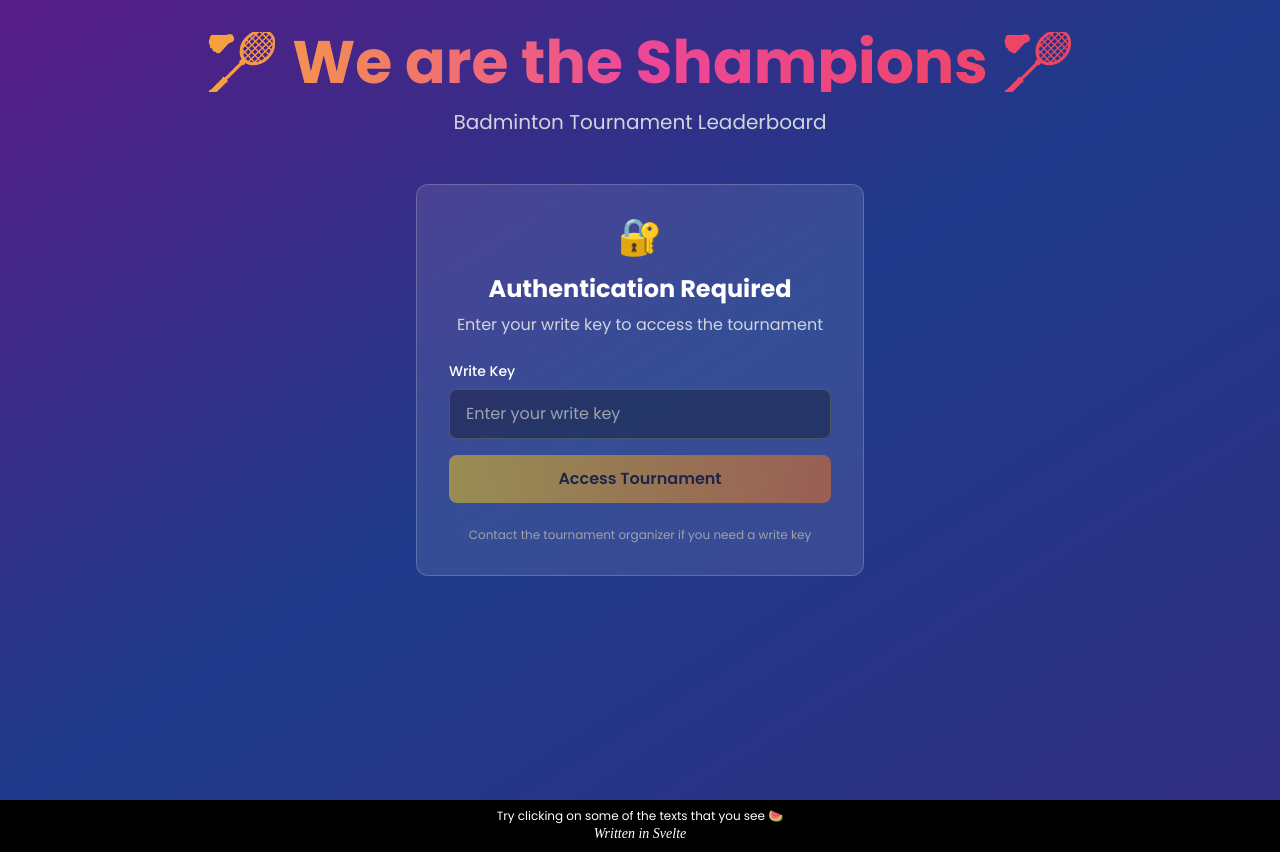
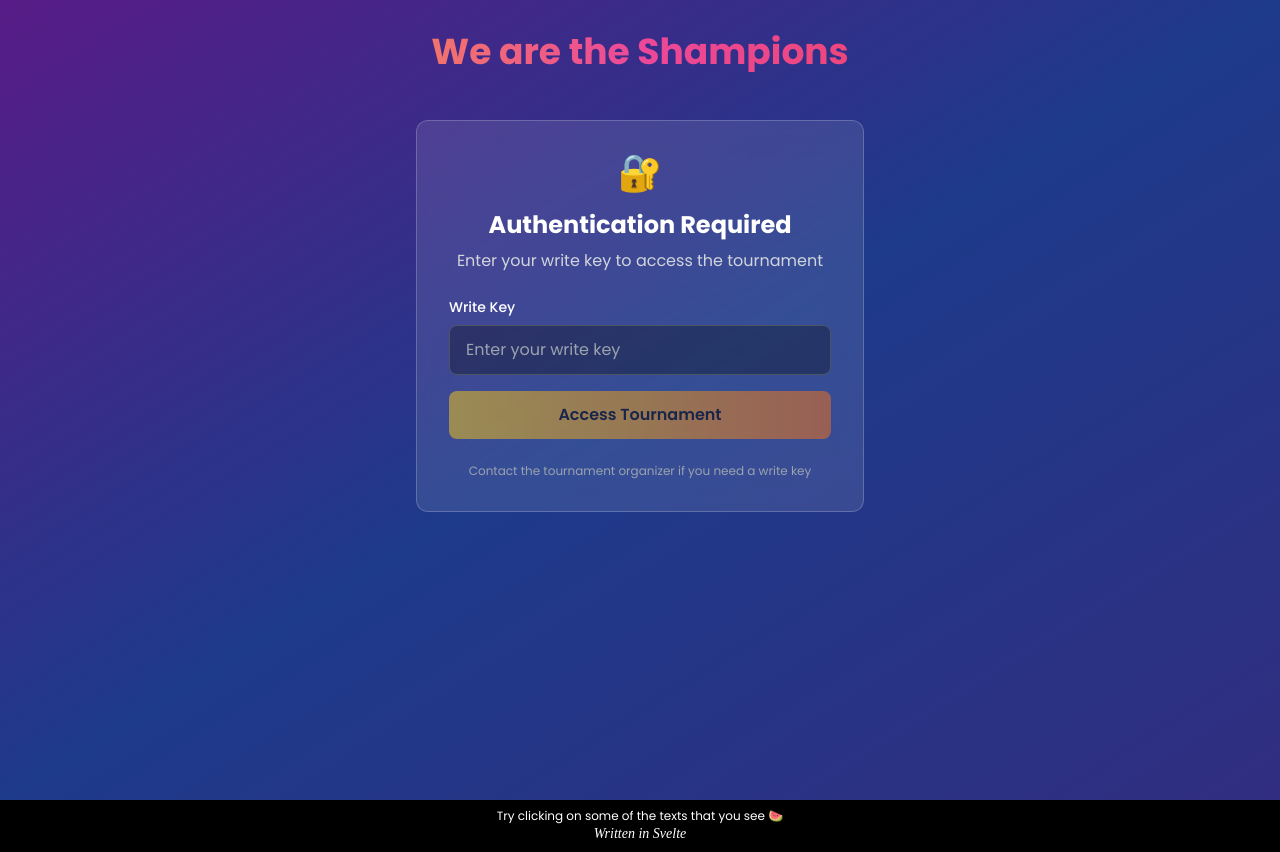
Before and after one commit to achyuth13/achyuth13.github.io, a SvelteKit app: page /play/shampions in a window 1280 px wide. Built offline with nearby package versions, Linux system fonts and the light colour scheme.

Commit message:
edit copy

```diff
--- a/src/routes/play/shampions/+page.svelte
+++ b/src/routes/play/shampions/+page.svelte
@@ -78,11 +78,10 @@
   <div class="container mx-auto px-4 py-8">
     <header class="text-center mb-12">
       <h1
-        class="text-6xl font-bold bg-gradient-to-r from-yellow-400 via-pink-500 to-red-500 bg-clip-text text-transparent mb-4"
+        class="text-4xl font-bold bg-gradient-to-r from-yellow-400 via-pink-500 to-red-500 bg-clip-text text-transparent mb-4"
       >
-        🏸 We are the Shampions 🏸
+        We are the Shampions
       </h1>
-      <p class="text-xl text-gray-300">Badminton Tournament Leaderboard</p>
     </header>
 
     {#if !isAuthenticated}
--- a/src/routes/play/shampions/components/TeamSetup.svelte
+++ b/src/routes/play/shampions/components/TeamSetup.svelte
@@ -55,7 +55,6 @@
   <div class="text-center mb-8">
     <div class="text-6xl mb-4">👥</div>
     <h2 class="text-3xl font-bold mb-2">Team Setup</h2>
-    <p class="text-gray-300">Configure your teams and players</p>
   </div>
 
   <div class="space-y-6">
--- a/src/routes/play/shampions/components/TournamentSetup.svelte
+++ b/src/routes/play/shampions/components/TournamentSetup.svelte
@@ -260,7 +260,6 @@
       <div class="text-center mb-8">
         <div class="text-6xl mb-4">🏸</div>
         <h2 class="text-3xl font-bold mb-2">Tournament Central</h2>
-        <p class="text-gray-300">Configure your badminton tournament</p>
       </div>
 
       <!-- Tournament Creation Form -->
```
